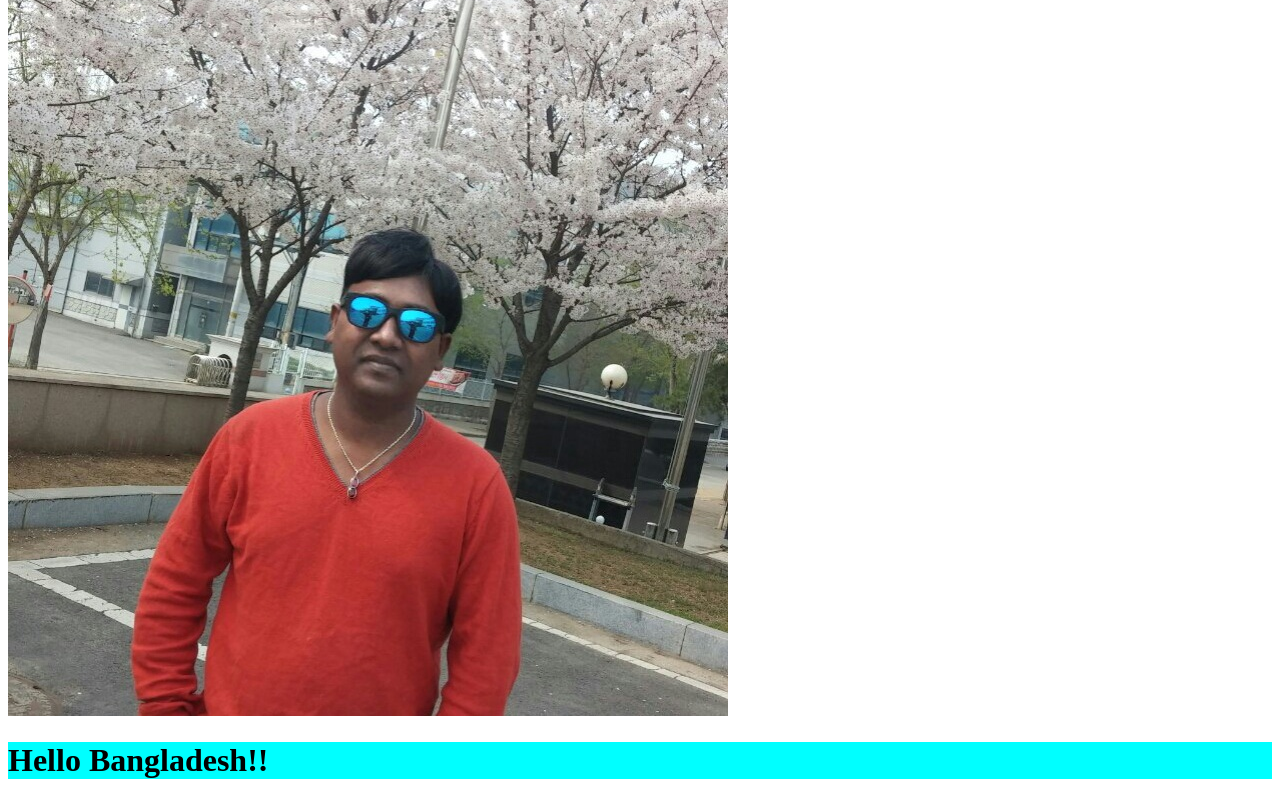
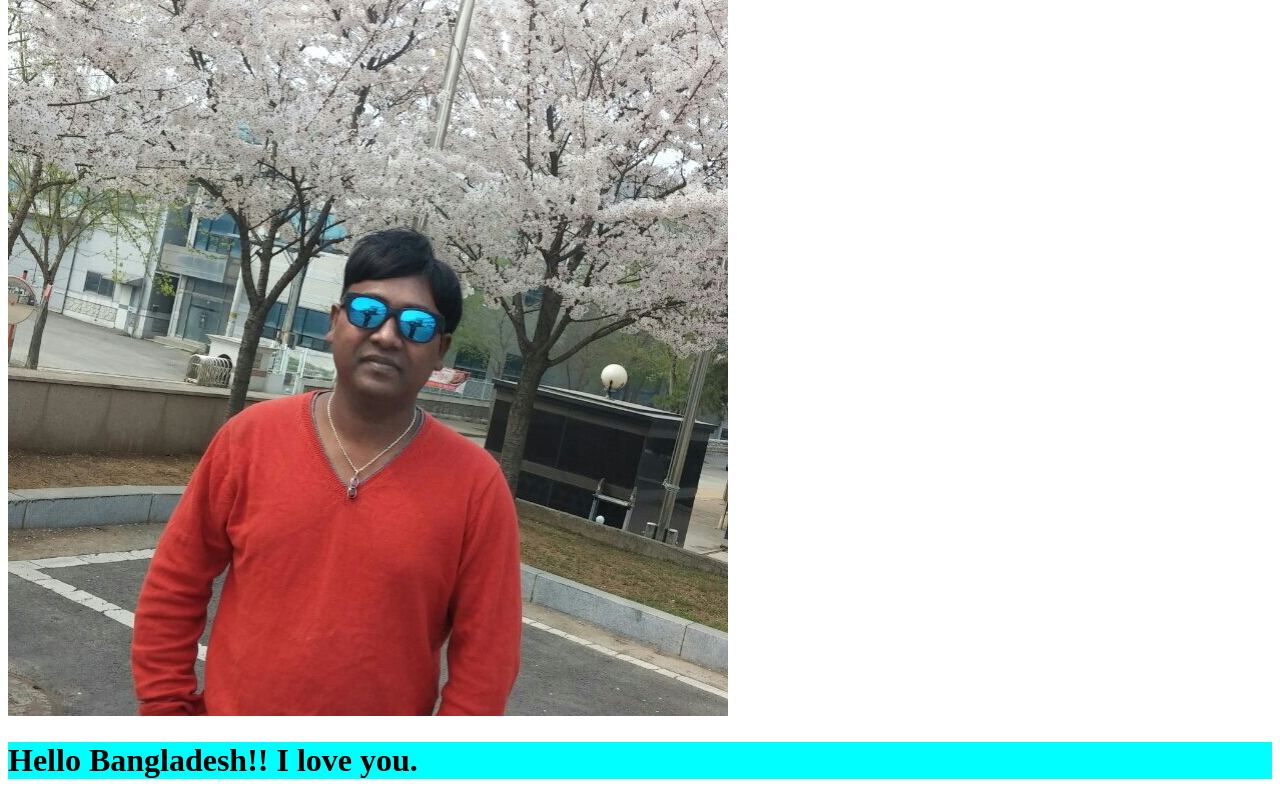
Before and after one commit to SumanProbir/my-practice-repo, a plain HTML site: page index.html in a window 1280 px wide. Shown: the part 3413-4213 px from the top of the page. Drawn offline with Linux system fonts and the light colour scheme.

Commit message:
my country

```diff
--- a/index.html
+++ b/index.html
@@ -17,7 +17,7 @@
         <h5> Now i can write a blog. Not only blog but also manythingg</h5>
         <p> Lorem ipsum dolor sit, amet consectetur adipisicing elit. Praesentium consequuntur doloremque voluptatum ea totam ut qui libero earum temporibus voluptas exercitationem vitae debitis, aliquam ipsum ipsam eius, numquam quibusdam. Non dolorum nemo nobis molestias ipsa vitae molestiae fugit quam quae?</p>
         <img src="suman1.jpg" alt="">
-        <h1> Hello Bangladesh!!</h1>
+        <h1> Hello Bangladesh!! I love you.</h1>
     </div>
 
 </body>
```
